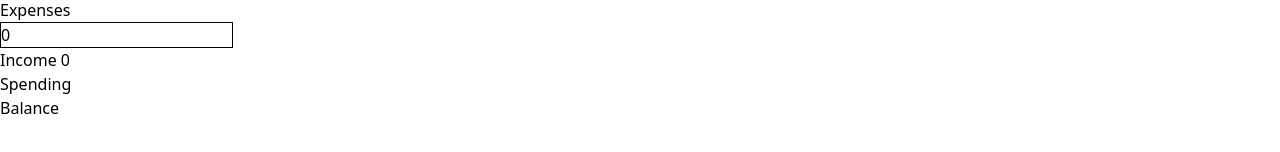
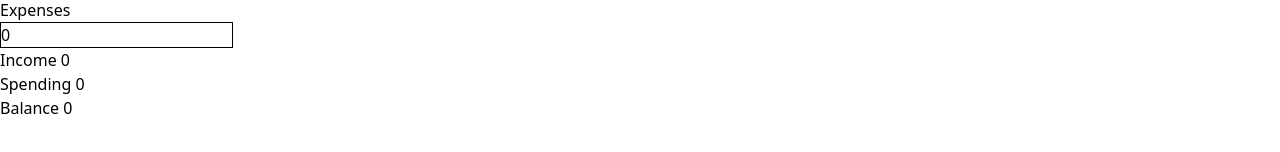
Before and after one commit to Blessing-bit-ui/BugetPlanner, a React (Vite) app in the folder financialadvice/: page /everyday in a window 1280 px wide. Shown: the part 496-648 px from the top of the page. Built offline with nearby package versions, Linux system fonts and the light colour scheme; a web font is replaced by a local one.

Commit message:
created the spending case and balance const variable

```diff
--- a/financialadvice/src/components/Budgetplanner.jsx
+++ b/financialadvice/src/components/Budgetplanner.jsx
@@ -19,7 +19,7 @@ function reducer(state, action){
     case "pay":
       return {
         ...state,
-        pay: action.payload,
+        pay: action.payload
       };
     case "selfemployment":
       return {
@@ -61,22 +61,28 @@ function reducer(state, action){
               ...state,
               income:state.pay + state.selfEmployment + state.statutory
             };
+            case "spending":
+              return{
+                ...state,
+                spending : state.mortgage + state.rent + state.shopping + state.travel + state.children
+              };
             default:{
               return state
             }
   }
 }
 function Budgetplanner() {
-  const [{ pay, selfEmployment, statutory, shopping, children, travel, rent, mortgage, income}, dispatch] = useReducer(
+  const [{ pay, selfEmployment, statutory, shopping, children, travel, rent, mortgage, income, spending}, dispatch] = useReducer(
     reducer,
     initialState
   );
-
+   const Balance = income - spending
   useEffect(
     function () {
       dispatch({ type: "income" });
+      dispatch({type : "spending"});
     },
-    [pay, selfEmployment, statutory]
+    [pay, selfEmployment, statutory, mortgage, rent, shopping, travel, children]
   );
   return (
     <div className="w-[300px] ">
@@ -86,7 +92,7 @@ function Budgetplanner() {
           {" "}
           PAY (after tax)
           <input
-            type="number"
+          type="number"
             value={pay}
             onChange={(e) => dispatch({ type: "pay", payload:Number(e.target.value) })}
             className="border-[1px]"
@@ -175,11 +181,14 @@ function Budgetplanner() {
           />
         </label>
       </form>
-
+ <div>
       <h1> Income {income}</h1>
-      <h1> Spending</h1>
-      <h1>Balance</h1>
+      <h1> Spending {spending}</h1>
+      <h1>{income > spending ?
+       "Spare Cash" : spending > income
+       ? " OverSpending" : "Balance" } {Balance}</h1>
+      </div>
     </div>
-  );}
+  )}
 
 export default Budgetplanner;
```
